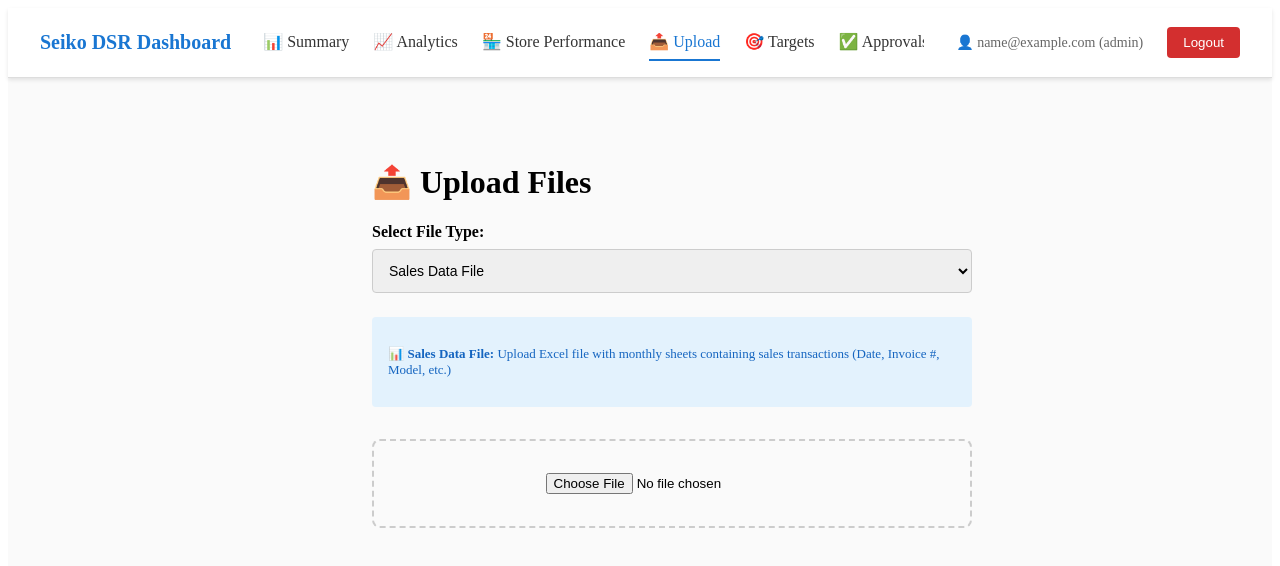
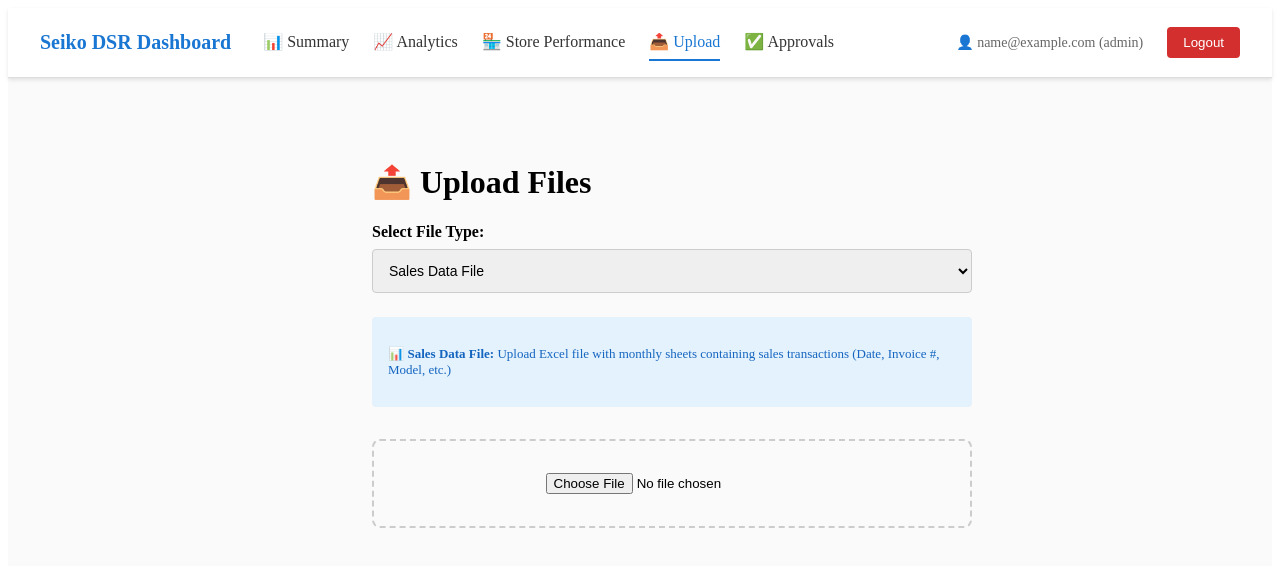
Before and after one commit to vivekatseiko/seiko-dsr-dashboard, a Next.js app: page /upload in a window 1280 px wide. Shown: the top 566 px of the page. Built offline with nearby package versions, Linux system fonts and the light colour scheme; sample sign-in values are in the browser's storage.

Commit message:
Update _app.js

```diff
--- a/pages/_app.js
+++ b/pages/_app.js
@@ -73,15 +73,9 @@ export default function App({ Component, pageProps }) {
           </Link>
 
           {userRole === "admin" && (
-            <>
-              <Link href="/targets-management" className={router.pathname === "/targets-management" ? styles.active : ""}>
-                🎯 Targets
-              </Link>
-
-              <Link href="/approvals" className={router.pathname === "/approvals" ? styles.active : ""}>
-                ✅ Approvals
-              </Link>
-            </>
+            <Link href="/approvals" className={router.pathname === "/approvals" ? styles.active : ""}>
+              ✅ Approvals
+            </Link>
           )}
         </div>
 
```
